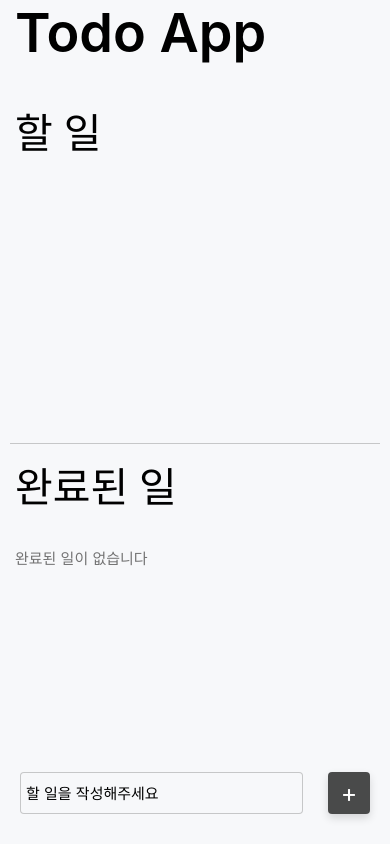
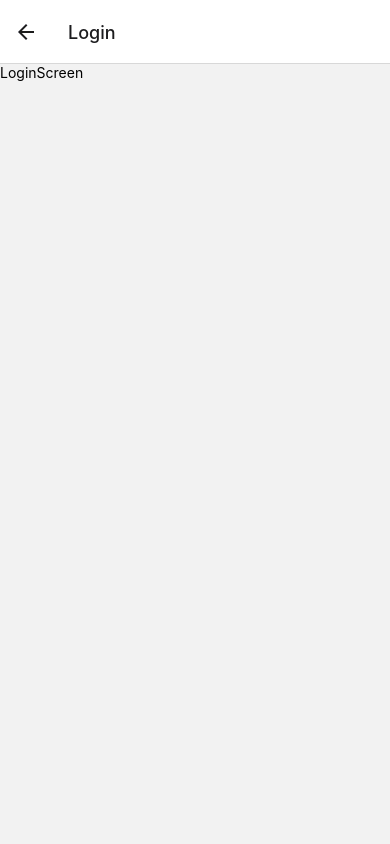
Before and after one commit to haenanim/RN-expo, a React Native app in the folder AwesomeProject/: screen /Login in a window 390 px wide. Built offline with nearby package versions, Linux system fonts and the light colour scheme.

Commit message:
feat : stack screen

```diff
--- a/AwesomeProject/App.js
+++ b/AwesomeProject/App.js
@@ -3,11 +3,21 @@ import { StyleSheet, Text, View } from 'react-native';
 import { Provider } from 'react-redux';
 import MainScreen from './screens/MainScreen';
 import { store } from './redux/store';
+import { createNativeStackNavigator } from '@react-navigation/native-stack';
+import { NavigationContainer } from '@react-navigation/native';
+import LoginScreen from './screens/LoginScreen';
 
 export default function App() {
+  const Stack = createNativeStackNavigator();
+
   return (
     <Provider store={store}>
-      <MainScreen />
+      <NavigationContainer>
+        <Stack.Navigator>
+          <Stack.Screen name="Main" component={MainScreen} />
+          <Stack.Screen name="Login" component={LoginScreen} />
+        </Stack.Navigator>
+      </NavigationContainer>
     </Provider>
   );
 }
--- a/AwesomeProject/package.json
+++ b/AwesomeProject/package.json
@@ -9,11 +9,15 @@
     "web": "expo start --web"
   },
   "dependencies": {
+    "@react-navigation/native": "^6.1.7",
+    "@react-navigation/native-stack": "^6.9.13",
     "@reduxjs/toolkit": "^1.9.5",
     "expo": "~48.0.18",
     "expo-status-bar": "~1.4.4",
     "react": "18.2.0",
     "react-native": "0.71.8",
+    "react-native-safe-area-context": "^4.6.4",
+    "react-native-screens": "^3.22.1",
     "react-native-svg": "13.4.0",
     "react-redux": "^8.1.1",
     "redux": "^4.2.1"
--- /dev/null
+++ b/AwesomeProject/screens/LoginScreen.js
@@ -0,0 +1,14 @@
+import { StyleSheet, Text, View } from 'react-native';
+import React from 'react';
+
+const LoginScreen = () => {
+  return (
+    <View>
+      <Text>LoginScreen</Text>
+    </View>
+  );
+};
+
+export default LoginScreen;
+
+const styles = StyleSheet.create({});
```
Also changed, not shown: 1 other file (tests, documents, lock files or other folders).
